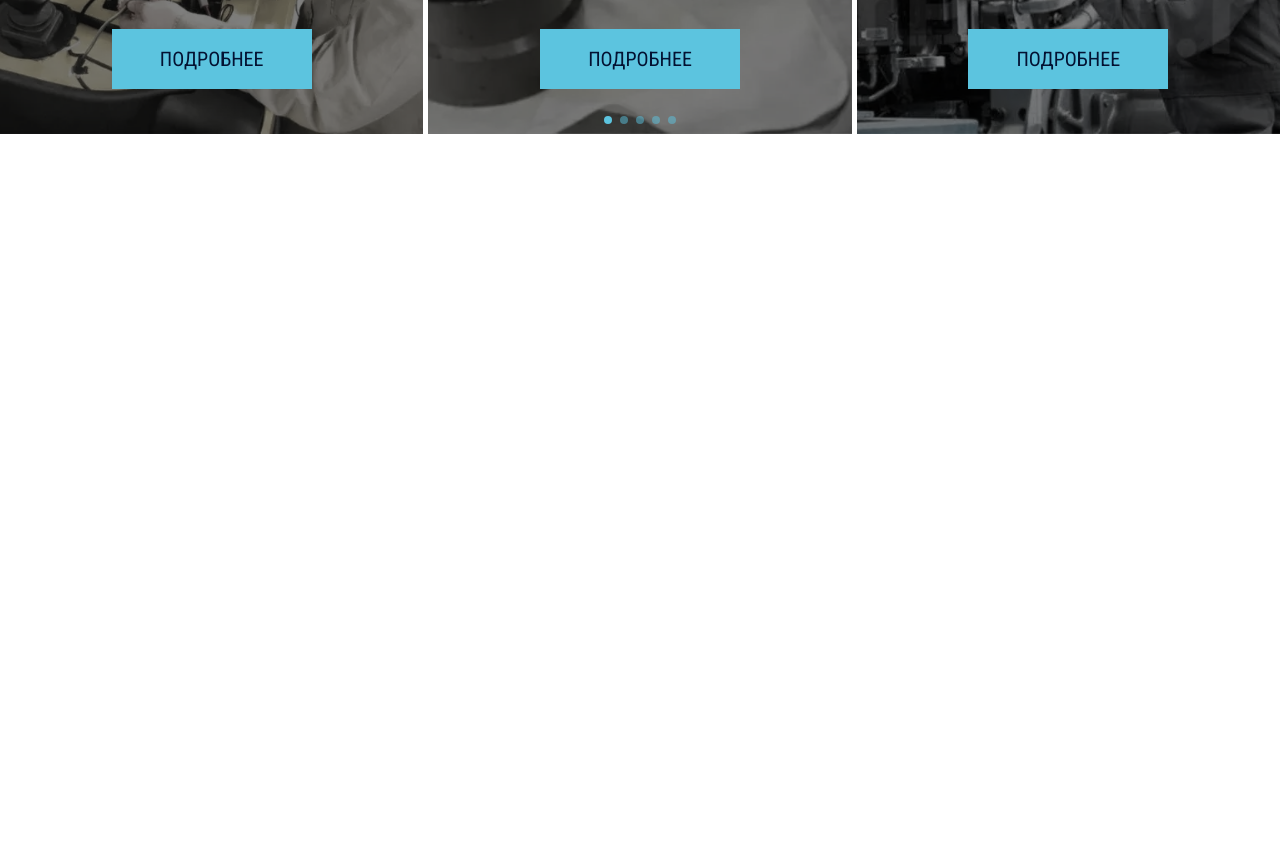
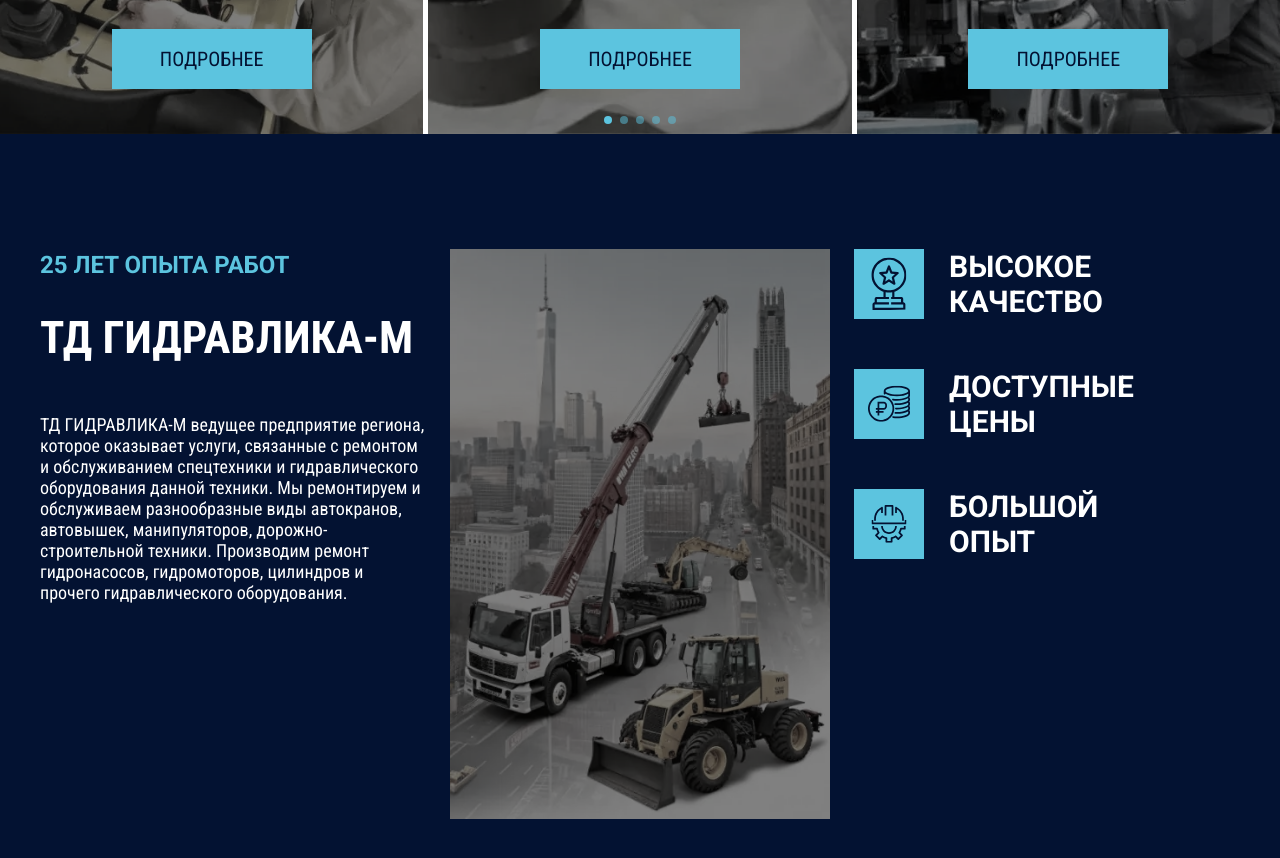
Before and after one commit to Dmitry1964/gidravlika-tech-other, a React (Vite) app: page / in a window 1280 px wide. Shown: the part 1520-2378 px from the top of the page. Before the commit the page ends 1654 px from the top, so only its background shows below. Built offline with nearby package versions, Linux system fonts and the light colour scheme; a web font is replaced by a local one.

Commit message:
Добавляет секцию About

```diff
--- a/package.json
+++ b/package.json
@@ -2,12 +2,15 @@
   "name": "temp-app",
   "private": true,
   "version": "0.0.0",
+  "homepage": "http://Dmitry1964.github.io/gidravlika-tech-other",
   "type": "module",
   "scripts": {
     "dev": "vite",
     "build": "tsc -b && vite build",
     "lint": "eslint .",
-    "preview": "vite preview"
+    "preview": "vite preview",
+    "predeploy": "npm run build",
+    "deploy": "gh-pages -d dist"
   },
   "dependencies": {
     "@emotion/react": "^11.14.0",
@@ -31,6 +34,7 @@
     "eslint": "^9.25.0",
     "eslint-plugin-react-hooks": "^5.2.0",
     "eslint-plugin-react-refresh": "^0.4.19",
+    "gh-pages": "^6.3.0",
     "globals": "^16.0.0",
     "sass": "^1.89.0",
     "stylelint": "^16.19.1",
--- a/src/pages/main-page/ui/main-page.tsx
+++ b/src/pages/main-page/ui/main-page.tsx
@@ -1,3 +1,4 @@
+import { About } from "src/widgets/about";
 import { Banner } from "src/widgets/banner";
 import { FeaturesList } from "src/widgets/features-list";
 import { Intro } from "src/widgets/intro";
@@ -10,6 +11,7 @@
         <h2>УСЛУГИ НАШЕЙ КОМПАНИИ:</h2>
       </Intro>
       <FeaturesList />
+      <About />
     </main>
   )
 }
--- a/src/styles/mixins.scss
+++ b/src/styles/mixins.scss
@@ -168,3 +168,19 @@
 
   height: clamp(#{$min-size}, #{$fluid-value}, #{$max-size});
 }
+
+@mixin fluid-padding-top($min-size, $max-size, $min-viewport-width, $max-viewport-width) {
+  $slope: math.div($max-size - $min-size, $max-viewport-width - $min-viewport-width);
+  $y-intercept: $min-size - $slope * $min-viewport-width;
+  $fluid-value: calc(#{$y-intercept} + #{$slope * 100}vw);
+
+  padding-top: clamp(#{$min-size}, #{$fluid-value}, #{$max-size});
+}
+
+@mixin fluid-padding-bottom($min-size, $max-size, $min-viewport-width, $max-viewport-width) {
+  $slope: math.div($max-size - $min-size, $max-viewport-width - $min-viewport-width);
+  $y-intercept: $min-size - $slope * $min-viewport-width;
+  $fluid-value: calc(#{$y-intercept} + #{$slope * 100}vw);
+
+  padding-bottom: clamp(#{$min-size}, #{$fluid-value}, #{$max-size});
+}
--- a/src/widgets/about/ui/about.module.scss
+++ b/src/widgets/about/ui/about.module.scss
@@ -8,13 +8,13 @@
   background-color: variables.$color-midnight-express;
 
   @include mixins.vp-1279 {
-    padding-top: 90px;
-    padding-bottom: 40px;
+    @include mixins.fluid-padding-top(90px, 115px, 1023px, 1280px);
+    @include mixins.fluid-padding-bottom(40px, 100px, 1023px, 1280px);
   }
 
   @include mixins.vp-1023 {
-    padding-top: 40px;
-    padding-bottom: 50px;
+    @include mixins.fluid-padding-top(15px, 90px, 767px, 1024px);
+    @include mixins.fluid-padding-bottom(15px, 40px, 767px, 1024px);
   }
 
   @include mixins.vp-767 {
@@ -80,35 +80,40 @@
   }
 
   & h2 {
-    font-size: 6rem;
-    line-height: 7rem;
+    font-size: 5.2rem;
+    line-height: auto;
     color: variables.$color-default-white;
     margin: 0 0 50px;
 
     @include mixins.vp-1439 {
-      font-size: 4.8rem;
-      line-height: 5.6rem;
+      font-size: 4.5rem;
+      line-height: auto;
     }
 
     @include mixins.vp-1279 {
-      font-size: 4rem;
-      margin: 0 0 40px;;
+      font-size: 3.5rem;
+      margin: 0 0 40px;
     }
 
     @include mixins.vp-1023 {
       margin-bottom: 20px;
     }
+
+    @include mixins.vp-374 {
+      font-size: 3.2rem;
+      line-height: auto;
+    }
   }
 
   & p {
-    font-family: variables.$ff-second;
     font-size: 1.8rem;
-    line-height: 2.7rem;
+    line-height: auto;
     color: variables.$color-default-white;
     margin: 0;
 
     @include mixins.vp-1279 {
-      font-family: variables.$ff-default;
+      font-size: 1.6rem;
+      line-height: auto;
     }
 
     @include mixins.vp-1023 {
@@ -128,7 +133,7 @@
   }
 
   & img {
-    filter:grayscale(80%) brightness(50%);
+    filter: grayscale(80%) brightness(50%);
     width: 400px;
 
     @include mixins.vp-1023 {
@@ -147,7 +152,10 @@
   }
 
   @include mixins.vp-767 {
+    display: flex;
+    flex-wrap: wrap;
     margin-left: 0;
+    justify-content: space-between;
   }
 }
 
@@ -181,6 +189,7 @@
     font-weight: 400;
     margin-bottom: 15px;
     align-items: center;
+    margin-right: 20px;
   }
 
 
@@ -200,8 +209,8 @@
     }
 
     @include mixins.vp-767 {
-      width: 50px;
-      height: 50px;
+      width: 40px;
+      height: 40px;
     }
   }
 
```
Also changed, not shown: 1 other file (tests, documents, lock files or other folders).
